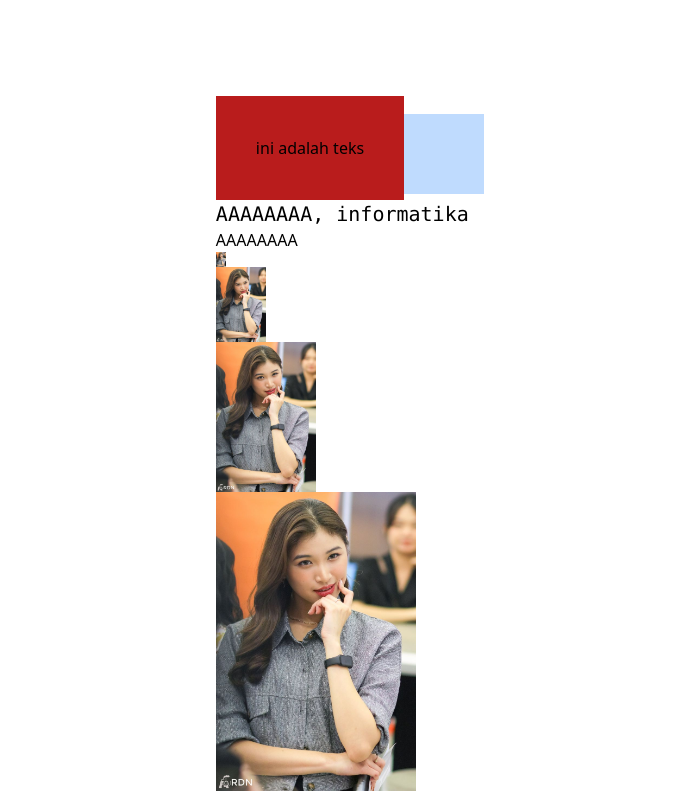
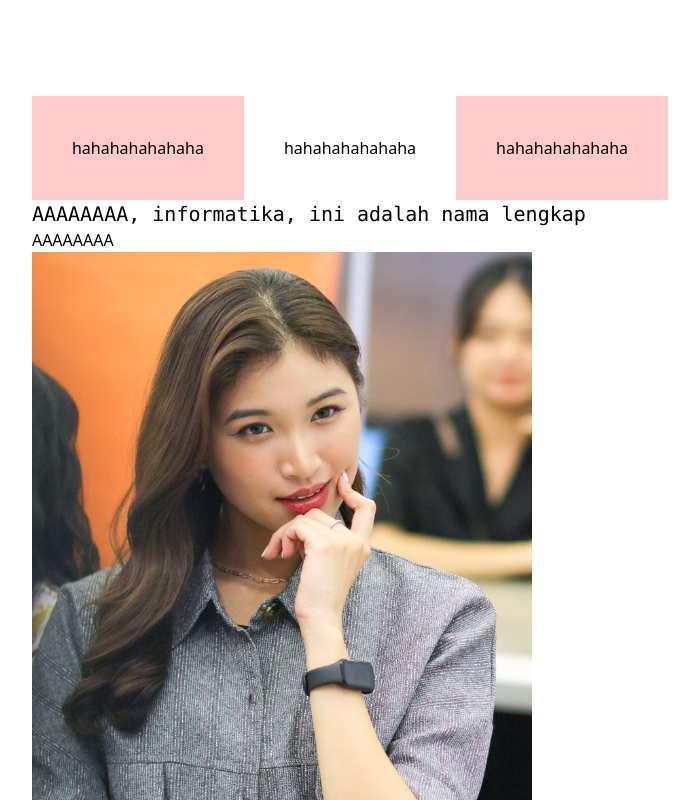
Before and after one commit to Igprad01/React-Js-Learn, a React (Vite) app: page / in a window 1280 px wide. Shown: the top 800 px of the page, without its empty margins (270-969 px from the left). Built offline with nearby package versions, Linux system fonts and the light colour scheme.

Commit message:
introduction anatomic design

```diff
--- a/src/App.jsx
+++ b/src/App.jsx
@@ -1,46 +1,17 @@
 import React from 'react'
-import Foto from './assets/img/foto1.jpg'
-
-const ButtonA = (props) => {
-  return (
-    <button className={`px-10 py-10 ${props.color}`}>{props.Teks}</button>
-  )
-}
-
-const Teks = () => {
-  const props = {
-    nama: "AAAAAAAA",
-    jurusan: "informatika"
-  };
-  return(
-    <div>
-      <h1 className={`font-mono text-xl`}>{props.nama}, {props.jurusan}</h1>
-      <h2>{props.nama}</h2>
-    </div>
-  )
-}
-
-const Picture = (props) => {
-  return(
-    <img src={Foto} alt="ini adalah foto" width={props.ukuran}/>
-  )
-  ;
-}
-
-// buat structure folder nanti
-
+import Button from './components/button/button'
+import Teks from './components/teks/teks'
+import Picture from './components/Picture/picture'
 
 function App() {
   return (
     <div className='flex justify-center items-center mt-24 mr-10'>
       <div>
-        <ButtonA color = "bg-red-700" Teks = "ini adalah teks"/>
-        <ButtonA color = "bg-blue-200" />
+        <Button color = "bg-red-200"/>
+        <Button color = "bg-white"/>
+        <Button color = "bg-red-200"/>
         <Teks />
-        <Picture ukuran = "10px"/>
-        <Picture ukuran = "50px"/>
-        <Picture ukuran = "100px"/>
-        <Picture ukuran = "200px"/>
+        <Picture ukuran = "500px"/>
       </div>
     </div>
   )
--- /dev/null
+++ b/src/components/Picture/picture.jsx
@@ -0,0 +1,11 @@
+import React from "react";
+import Foto from './img/foto1.jpg'
+
+const Picture = (props) => {
+    return(
+      <img src={Foto} alt="ini adalah foto" width={props.ukuran}/>
+    )
+    ;
+  }
+
+export default Picture
--- /dev/null
+++ b/src/components/button/button.jsx
@@ -0,0 +1,12 @@
+import React from "react"
+
+const ButtonA = (props) => {
+    const kalimat = {
+      kalimat1 : "hahahahahahaha",
+    }
+    return (
+      <button className={`px-10 py-10 ${props.color}`}>{kalimat.kalimat1}</button>
+    )
+  }
+
+  export default ButtonA
--- /dev/null
+++ b/src/components/teks/teks.jsx
@@ -0,0 +1,18 @@
+import React from "react";
+
+const Teks = () => {
+    const haha = {
+      nama: "AAAAAAAA",
+      jurusan: "informatika",
+      namaLengkap : "ini adalah nama lengkap"
+    };
+    return(
+      <div>
+        <h1 className={`font-mono text-xl`}>{haha.nama}, {haha.jurusan}, {haha.namaLengkap}</h1>
+        <h2>{haha.nama}</h2>
+      </div>
+    )
+  }
+
+
+  export default Teks
```
Also changed, not shown: src/components/Picture/img/foto1.jpg (renamed from src/assets/img/foto1.jpg).
